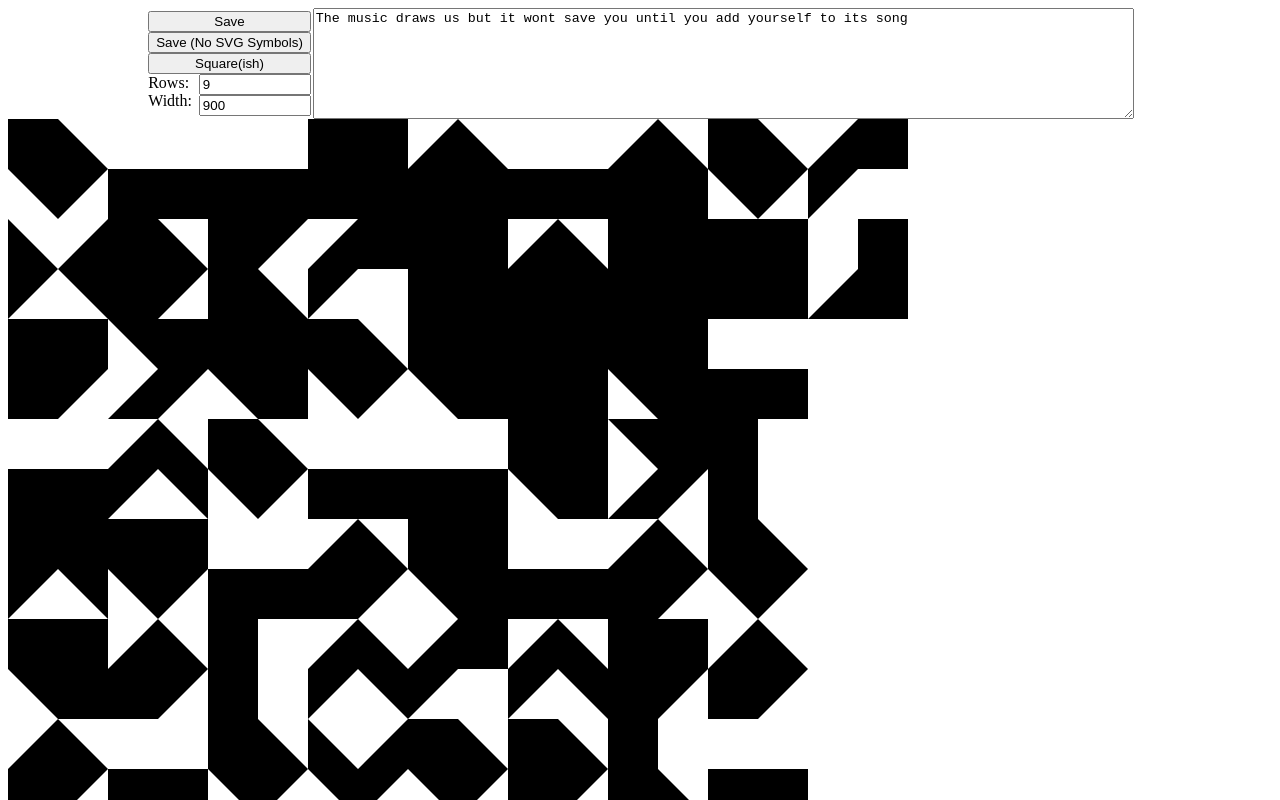
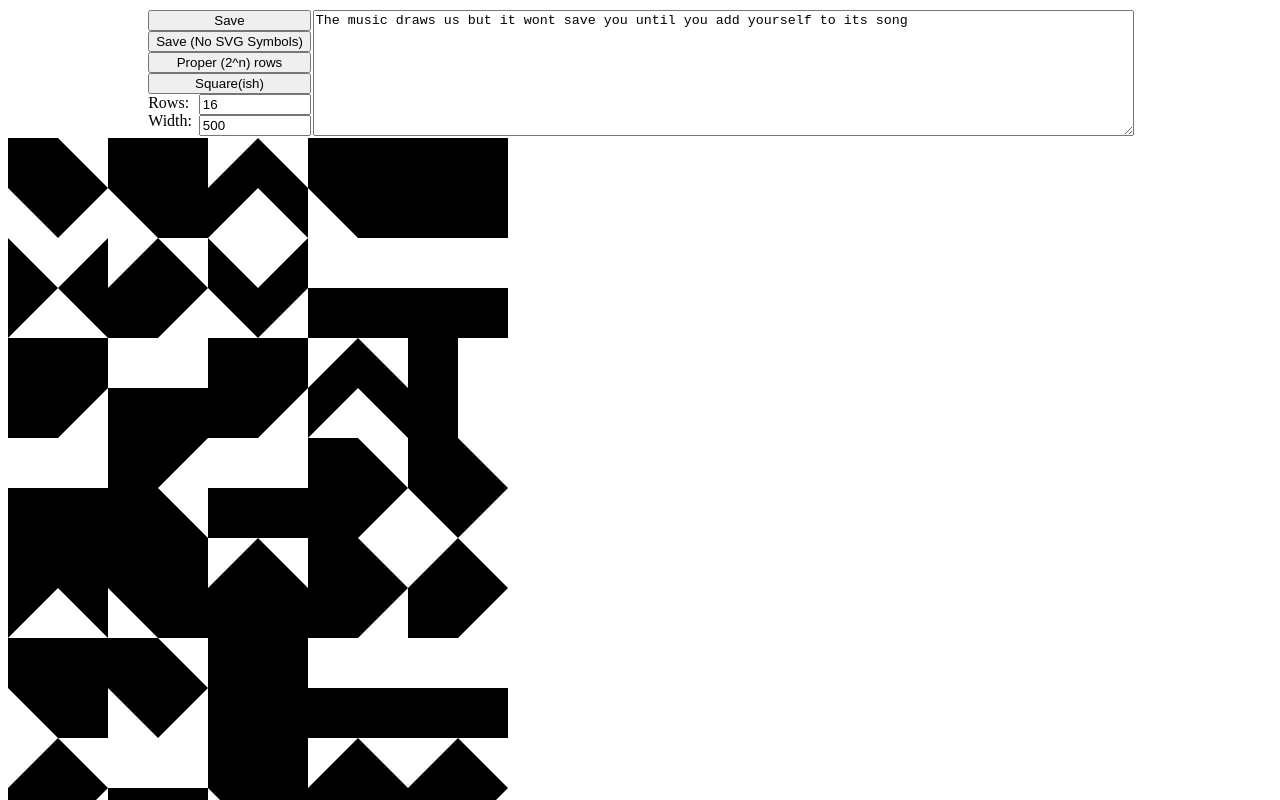
Before and after one commit to Freakus/akolouthos, a Vue app: page / in a window 1280 px wide. Shown: the top 800 px of the page. Built offline with nearby package versions, Linux system fonts and the light colour scheme.

Commit message:
Proper (2^n) rows
Added "Proper (2^n) rows" button which computes dimensions so as to prioritise using vertical space over horizontal, whilst also sticking to row counts that are powers of two.

```diff
--- a/src/components/Akolouthos.vue
+++ b/src/components/Akolouthos.vue
@@ -6,11 +6,12 @@
     <span>
         <div><button @click="saveFile(false)" style="width:100%;">Save</button></div>
         <div><button @click="saveFile(true)" style="width:100%;">Save (No SVG Symbols)</button></div>
+        <div><button @click="properRows" style="width:100%;">Proper (2^n) rows</button></div>
         <div><button @click="squareRows" style="width:100%;">Square(ish)</button></div>
         <div><label for="rows" style="float:left;">Rows:</label><input id="rows" type="number" v-model="rows" min="1" max="999999999" size="8" style="float:right;" /></div>
         <div><label for="scale" style="float:left;">Width:</label><input id="scale" type="number" v-model="width" min="1" max="999999999" size="8" style="float:right;" /></div>
     </span>
-    <textarea v-model="text" rows="7" cols="100">{{ text }}</textarea>
+    <textarea v-model="text" rows="8" cols="100">{{ text }}</textarea>
   </div>
   <div :style="SVGStyle" v-html="SVG"></div>
 </template>
@@ -121,6 +122,10 @@ export default {
       this.rows = Math.ceil(Math.sqrt(this.length));
     },
 
+    properRows() {
+      this.rows = Math.pow(2, Math.ceil(Math.log(Math.ceil(Math.sqrt(this.length))) / Math.log(2)));
+    },
+
     generateSymbol(character) {
       if (glyphs[character])
         return `<symbol id="${glyphs[character]["name"]}" width="2" height="2" viewBox="0 0 2 2">${this.generatePath(character)}</symbol>\n`
@@ -154,8 +159,8 @@ export default {
   },
 
   beforeMount(){
-    this.squareRows();
-    this.width = this.rows * 100;
+    this.properRows();
+    this.width = this.cols * 100;
   }
 }
 </script>
```
